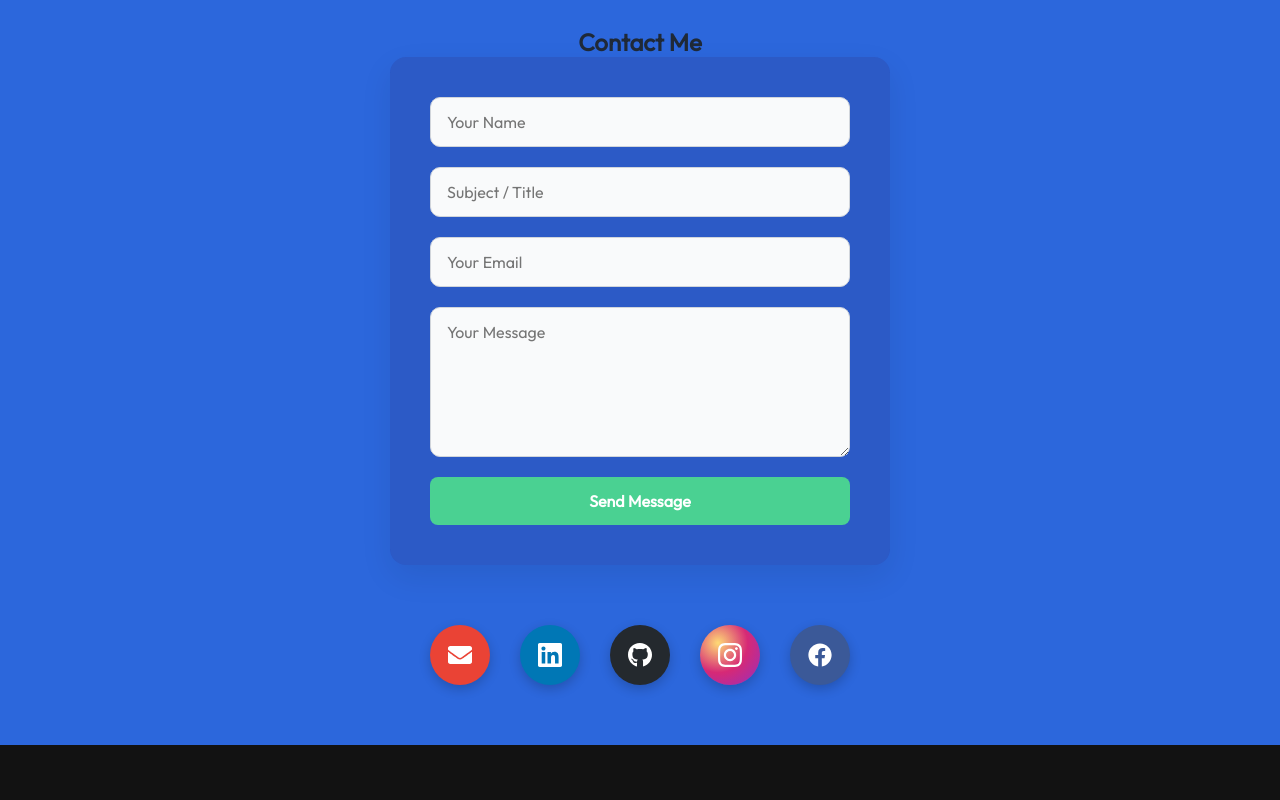
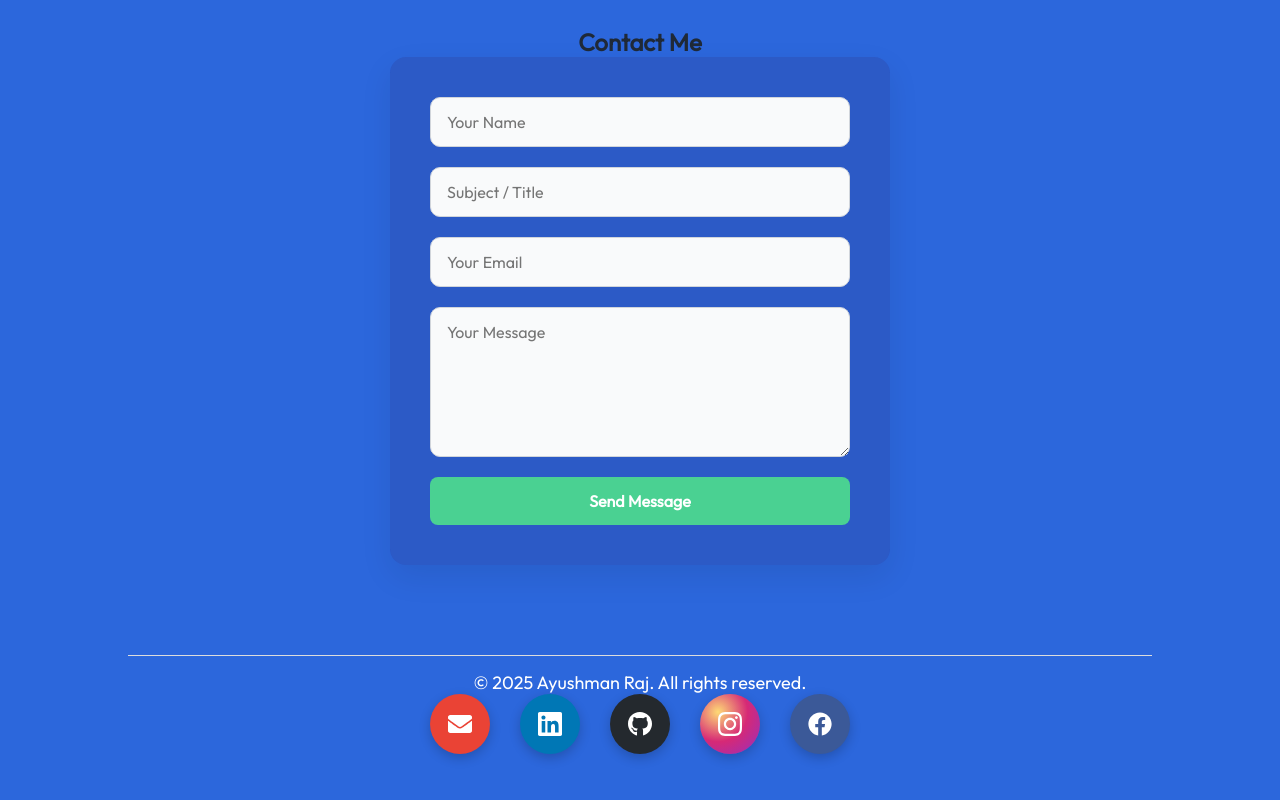
Before and after one commit to AyushmanRaj9507/my-portfolio, a React (Vite) app: page / in a window 1280 px wide. Shown: the part 3947-4747 px from the top of the page. Before the commit the page ends 4692 px from the top, so only its background shows below. Built offline with nearby package versions, Linux system fonts and the light colour scheme; a web font is replaced by a local one.

Commit message:
🔻 Added footer section with copyright

```diff
--- a/src/components/Contact/Contact.jsx
+++ b/src/components/Contact/Contact.jsx
@@ -41,6 +41,13 @@ export const Contact = () => {
           <button type="submit">Send Message</button>
         </form>
       </section>
+
+      <div className={styles.footer}>
+        <p className={styles.text}>
+          © {new Date().getFullYear()} Ayushman Raj. All rights reserved.
+        </p>
+      </div>
+
 
       <div className={styles.icons}>
         <a
--- a/src/components/Contact/Contact.module.css
+++ b/src/components/Contact/Contact.module.css
@@ -148,3 +148,16 @@
   background-color: #0ef019;
   transform: translateY(-1px);
 }
+
+.footer {
+  margin-top: 30px;
+  padding-top: 10px;
+  border-top: 1px solid #ddd;
+  text-align: center;
+}
+
+.footer .text {
+  font-size: 18px;
+  color: #ffffff;
+  margin-top: 5px;
+}
```
